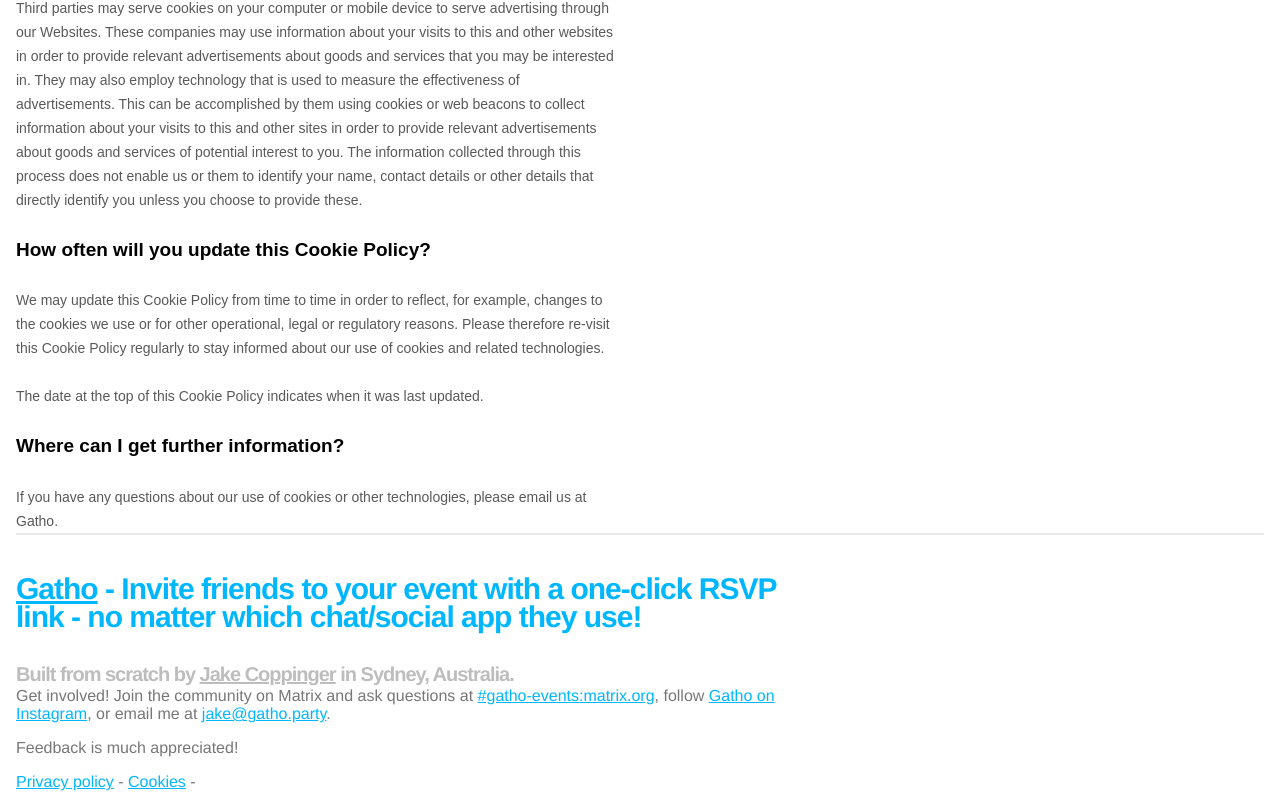
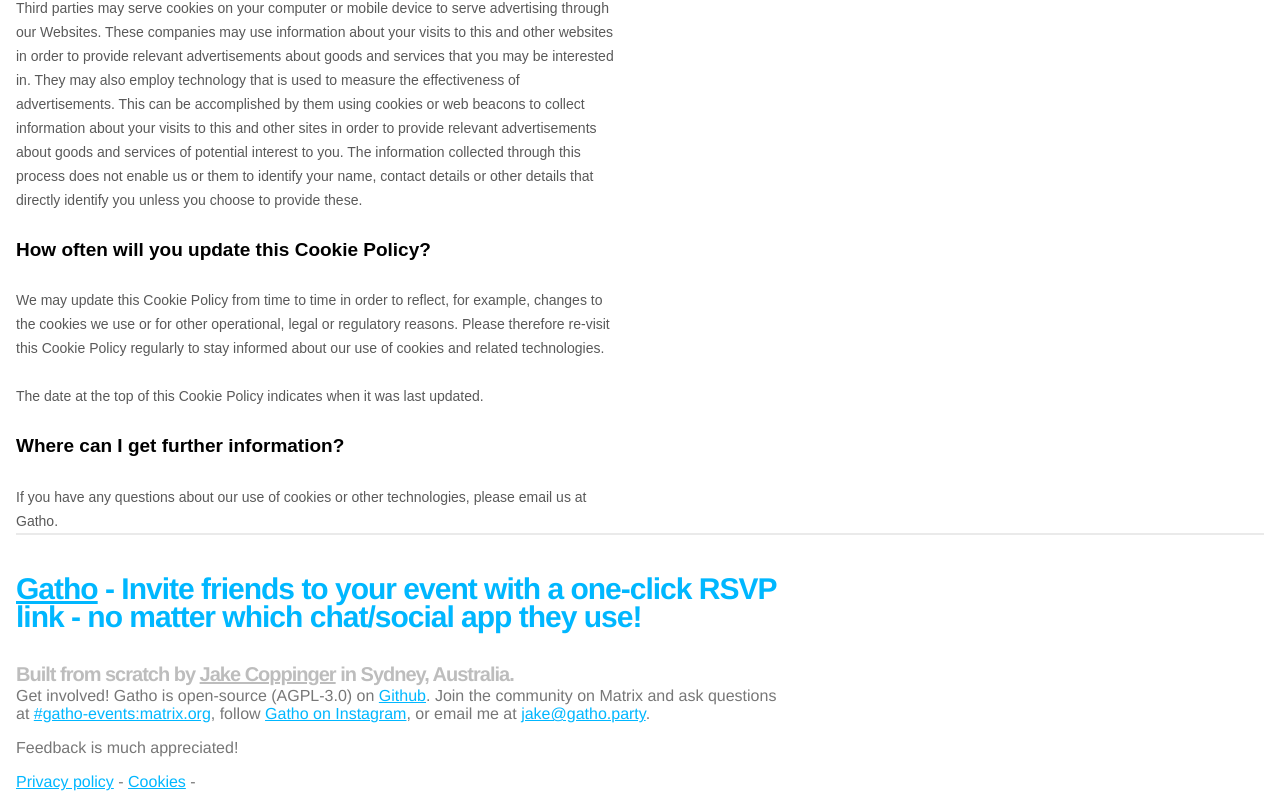
Before and after one commit to gatho-party/gatho-website, a Next.js app: page /cookies in a window 1280 px wide. Shown: the part 2954-3761 px from the top of the page. Built offline with nearby package versions, Linux system fonts and the light colour scheme; no server answers.

Commit message:
Add Github link to footer

```diff
--- a/components/footer.tsx
+++ b/components/footer.tsx
@@ -22,7 +22,15 @@
           in Sydney, Australia.
         </h5>
         <p>
-          Get involved! Join the community on Matrix and ask questions at{" "}
+          Get involved! Gatho is open-source (AGPL-3.0) on{" "}
+          <a
+            target="_blank"
+            rel="noopener noreferrer"
+            href="https://github.com/gatho-party/gatho-website"
+          >
+            Github
+          </a>
+          . Join the community on Matrix and ask questions at{" "}
           <a href="https://matrix.to/#/#gatho-events:matrix.org">
             #gatho-events:matrix.org
           </a>
```
Lines whose indentation alone changed are shown as unchanged.
